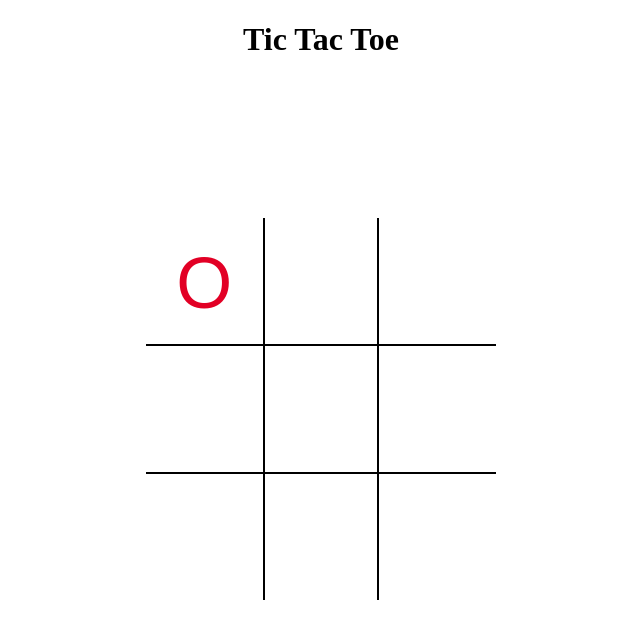
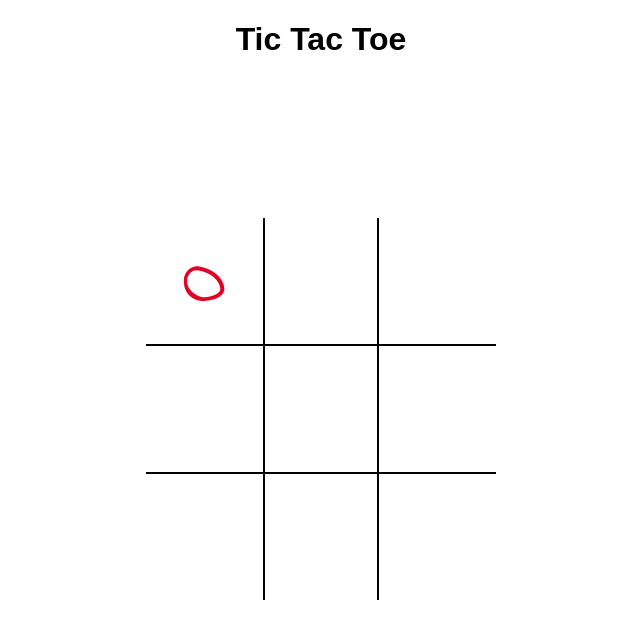
Before and after one commit to moonbaay/tictactoe, a plain HTML site: page index.html in a window 1280 px wide. Both pictures are taken after a click on the button 523 px from the left and 283 px from the top of the page. Shown: the whole page, without its empty margins (319-959 px from the left). Drawn offline with Linux system fonts and the light colour scheme.

Commit message:
init commit

```diff
--- a/app.js
+++ b/app.js
@@ -45,7 +45,7 @@ function placement(e) {
   }
   if (checkWinner()) {
     messageModal.style.visibility = "visible";
-    message.textContent = `the winner is ${checkWinner()}`;
+    message.textContent = `The winner is ${checkWinner()}`;
   } else if (slot.length == 9 && !checkWinner()) {
     messageModal.style.visibility = "visible";
     message.textContent = `It's a draw`;
--- a/style.css
+++ b/style.css
@@ -1,5 +1,7 @@
+@import url('https://fonts.googleapis.com/css2?family=Indie+Flower&family=Poppins&display=swap');
 body{
     margin: 0;
+    font-family: sans-serif;
 }
 h1{
     text-align: center;
@@ -19,6 +21,7 @@ h1{
      height: 116px;
      padding-top: 10px;
 
+
 }
 .cell:nth-child(4),
 .cell:nth-child(5),
@@ -34,13 +37,14 @@ h1{
     border-right: 2px solid black;
     border-left: 2px solid black;
 }
-button{
+.btn-cell{
     height: 110px;
     width: 100px;
     font-size: 4.5rem;
     background-color: transparent;
     border: none;
     cursor: pointer;
+    font-family: 'Indie Flower', cursive;
 }
 .cell:hover{
     background-color: lightgray;
@@ -72,6 +76,8 @@ button{
     color:white;
     height: 1.5rem;
     background-color: red;
+    border: none;
+    cursor: pointer;
 }
 .reset:hover{
     background-color: black;
```
